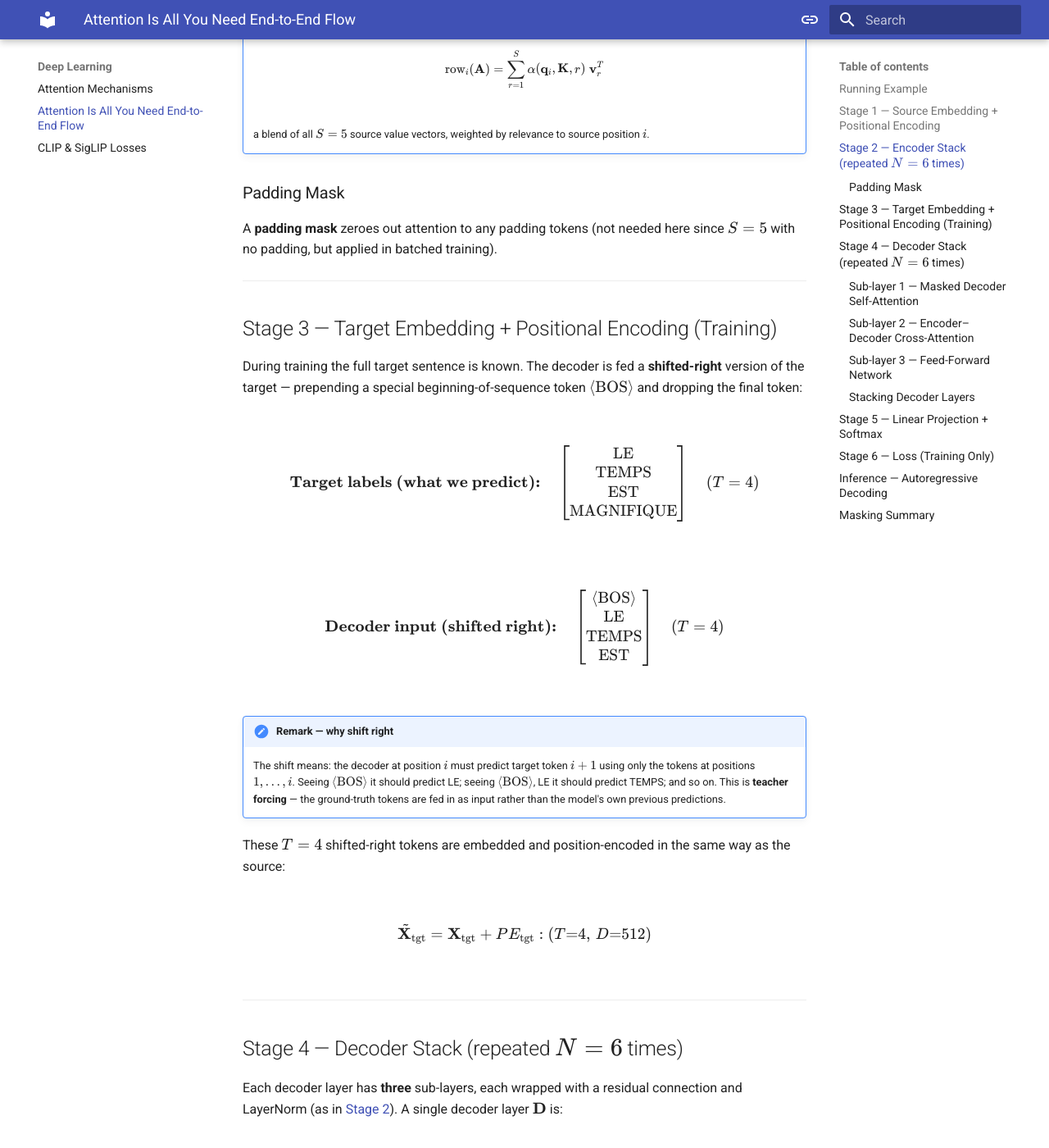
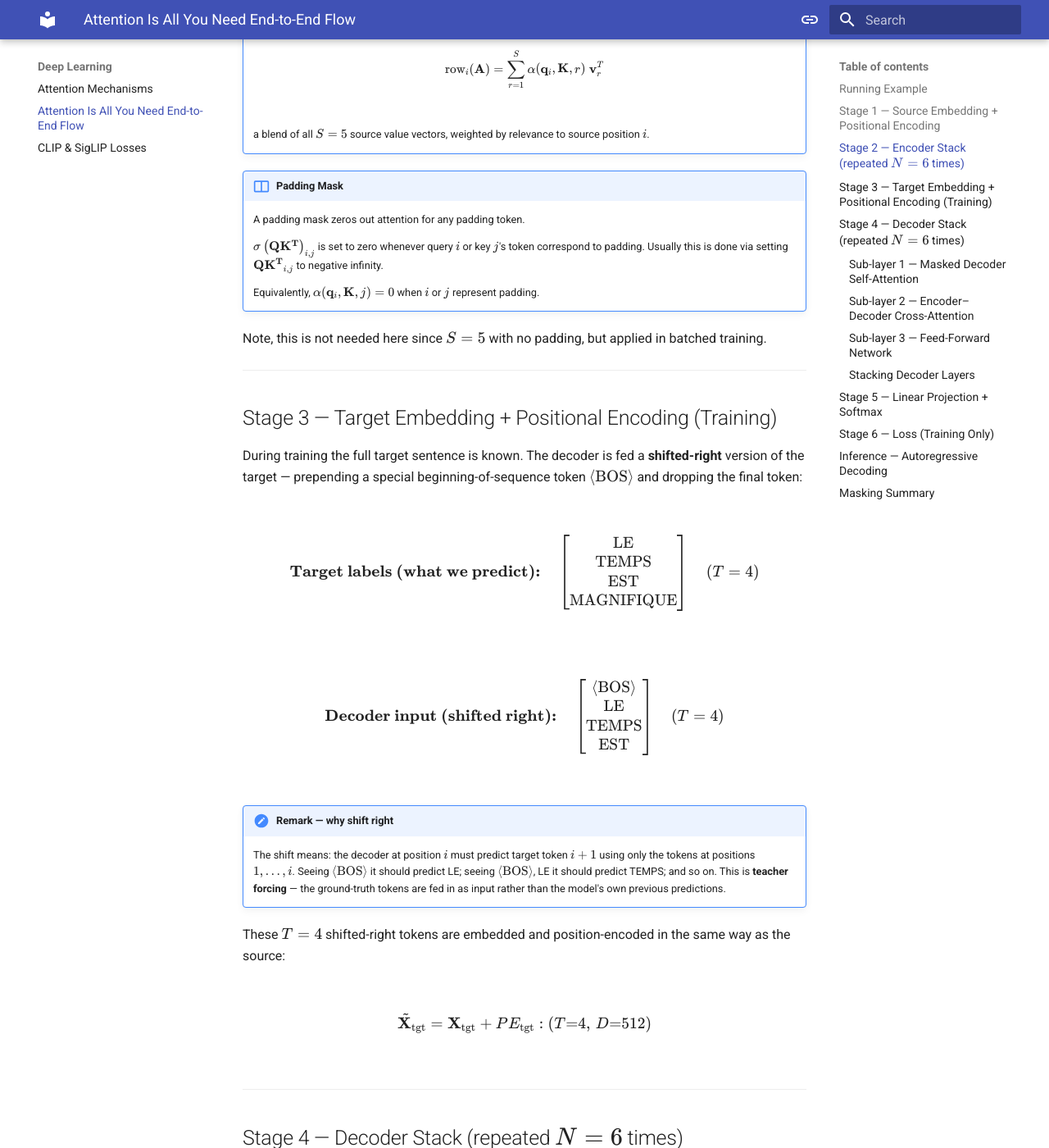
Before and after one commit to JakeRobertBaker/jakerobertbaker.github.io, an MkDocs documentation site: the page built from docs/deep_learning/attention_is_all_you_need.md, in a window 1280 px wide and 1400 px high, scrolled down 3131 px. Shown: the whole window at 82% size. Built offline with MkDocs 1.6.1 and Material for MkDocs 9.7.7, drawn with Linux system fonts in a browser that asks for light colours; comment, search, counter and statistics services are not loaded; some of the changed text lies outside the part shown.

Commit message:
better text

```diff
--- a/docs/deep_learning/attention_is_all_you_need.md
+++ b/docs/deep_learning/attention_is_all_you_need.md
@@ -147,9 +147,17 @@ a blend of all $S=5$ source value vectors, weighted by relevance to source posit
 
 ///
 
-### Padding Mask
+/// definition | Padding Mask
+    attrs: {id: def-padding-mask}
 
-A **padding mask** zeroes out attention to any padding tokens (not needed here since $S = 5$ with no padding, but applied in batched training).
+A padding mask zeros out attention for any padding token.
+
+$\sigma \left( \mathbf{QK^T} \right)_{i,j}$ is set to zero whenever query $i$ or key $j$'s token correspond to padding. Usually this is done via setting $\mathbf{QK^T}_{i,j}$ to negative infinity.
+
+Equivalently, $\alpha(\mathbf{q}_i, \mathbf{K}, j)=0$ when $i$ or $j$ represent padding.
+///
+
+Note, this is not needed here since $S = 5$ with no padding, but applied in batched training.
 
 ---
 
@@ -197,7 +205,7 @@ $$
 
 ## Stage 4 — Decoder Stack (repeated $N = 6$ times)
 
-Each decoder layer has **three** sub-layers, each wrapped with a residual connection and LayerNorm (as in [Stage 2](#stage-2-encoder-stack-repeated-n--6-times)). A single decoder layer $\mathbf{D}$ is:
+Each decoder layer has **three** sub-layers, each wrapped with a residual connection and LayerNorm (as in Stage 2). A single decoder layer $\mathbf{D}$ is:
 
 $$
 \mathbf{DL_1}(\mathbf{x}) = \text{LayerNormRes}\!\left(\mathbf{x},\; \text{MaskedMHA} \right) : (T, D)
```
Also changed, not shown: .markdownlint.json (added).
